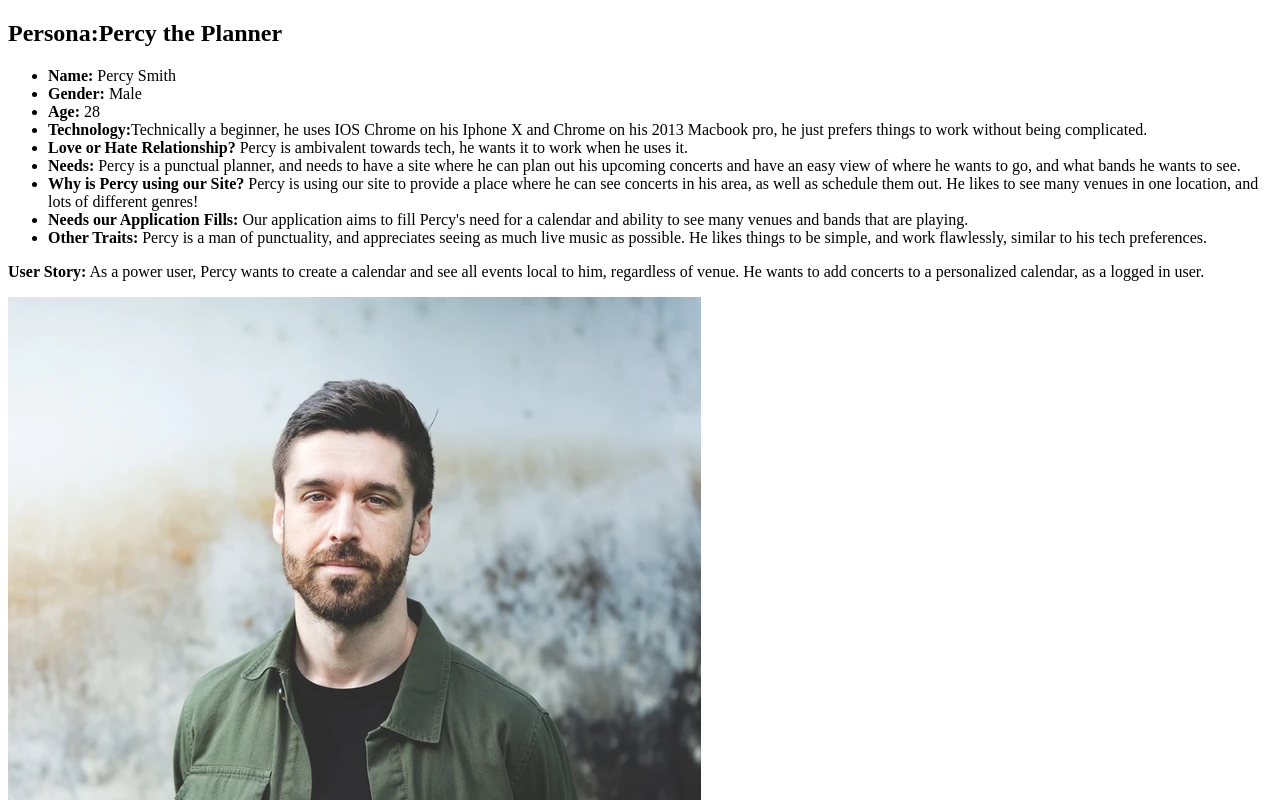
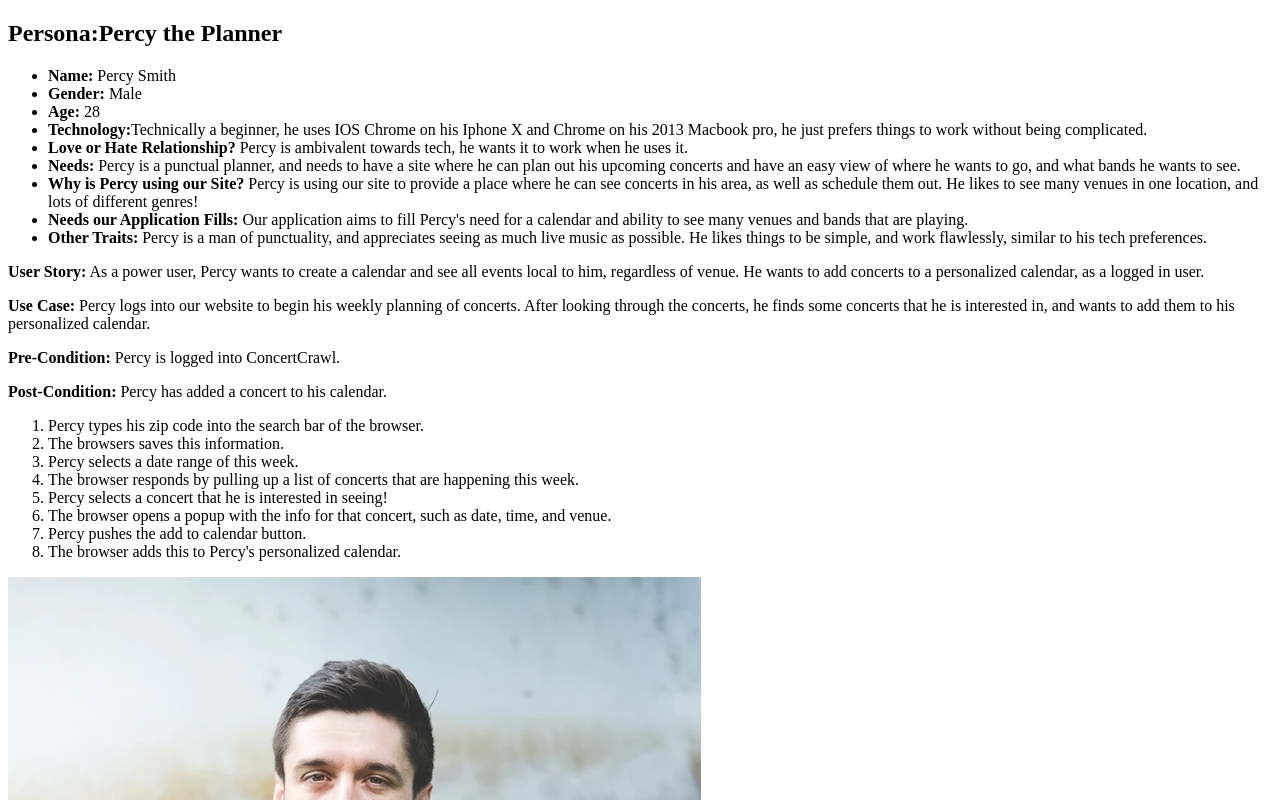
Before and after one commit to Concertcrawl/concert-crawl, a plain HTML site: page epic/percy.html in a window 1280 px wide. Shown: the top 800 px of the page. Drawn offline with Linux system fonts and the light colour scheme.

Commit message:
Added Use case and Interaction Flow.

```diff
--- a/epic/percy.html
+++ b/epic/percy.html
@@ -41,7 +41,6 @@
         regardless of venue. He wants to add concerts to a personalized calendar, as a logged in user.
     </p>
 
-    <img src="Percy%20The%20Planner.webp" alt="percy the planner"/>
 </div>
 <div class="use case">
     <p>
@@ -50,5 +49,41 @@
         calendar.
     </p>
 </div>
+<div clas="interaction flow">
+    <p>
+        <strong>Pre-Condition:</strong> Percy is logged into ConcertCrawl.
+    </p>
+    <p>
+        <strong>Post-Condition:</strong> Percy has added a concert to his calendar.
+    </p>
+    <ol>
+        <li>
+            Percy types his zip code into the search bar of the browser.
+        </li>
+        <li>
+            The browsers saves this information.
+        </li>
+        <li>
+            Percy selects a date range of this week.
+        </li>
+        <li>
+            The browser responds by pulling up a list of concerts that are happening this week.
+        </li>
+        <li>
+            Percy selects a concert that he is interested in seeing!
+        </li>
+        <li>
+            The browser opens a popup with the info for that concert, such as date, time, and venue.
+        </li>
+        <li>
+            Percy pushes the add to calendar button.
+        </li>
+        <li>
+            The browser adds this to Percy's personalized calendar.
+        </li>
+    </ol>
+
+    <img src="Percy%20The%20Planner.webp" alt="percy the planner"/>
+</div>
 </body>
 </html>
```
